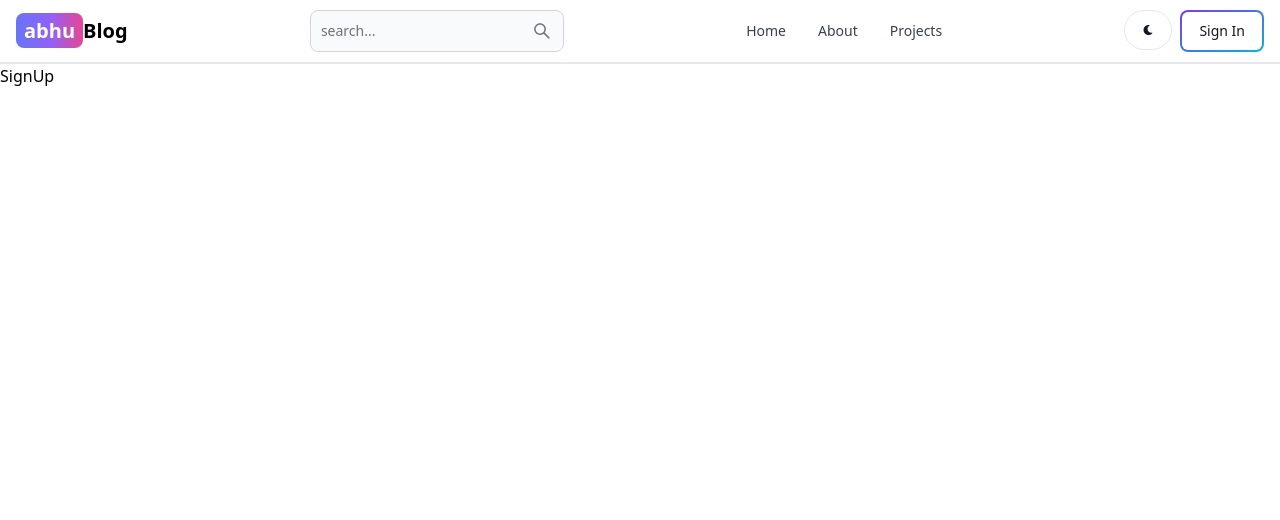
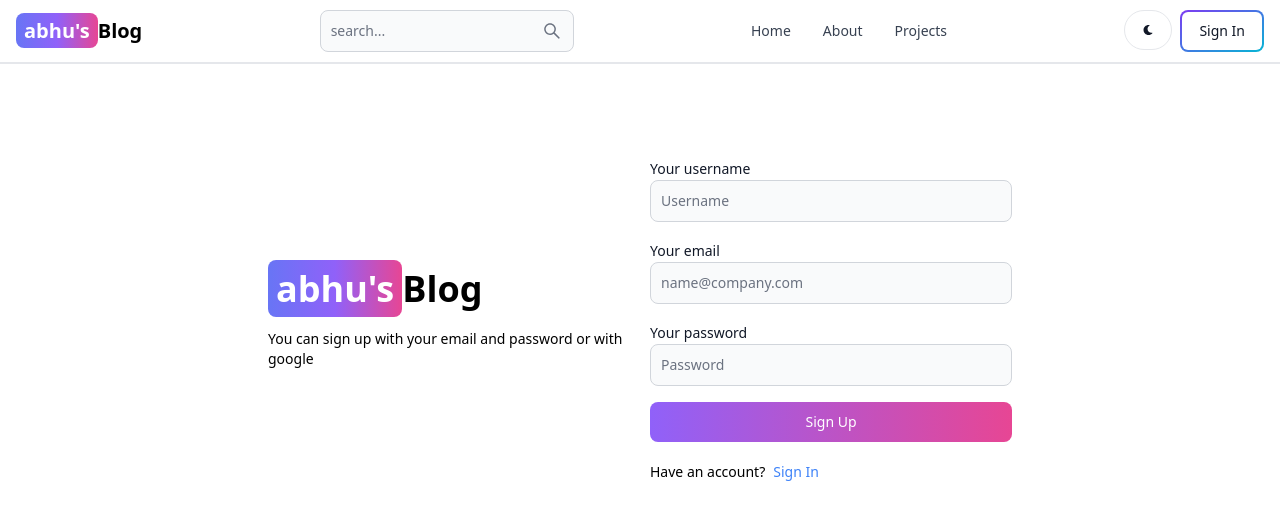
Before and after one commit to abhijith888/mern_blog, a React (Vite) app in the folder client/: page /sign-up in a window 1280 px wide. Shown: the top 520 px of the page. Built offline with nearby package versions, Linux system fonts and the light colour scheme.

Commit message:
complete sign up page ui

```diff
--- a/client/src/components/Header.jsx
+++ b/client/src/components/Header.jsx
@@ -10,7 +10,7 @@
       <Link  to="/" className='self-center whitespace-nowrap text-sm
       sm:text-xl font-semibold dark:text-white'>
       <span className='px-2 py-1 bg-gradient-to-r from-indigo-500
-      via-purple-500 to-pink-500 rounded-lg text-white'>abhu</span>
+      via-purple-500 to-pink-500 rounded-lg text-white'>abhu's</span>
       Blog
       </Link>
       <form>
--- a/client/src/pages/SignIn.jsx
+++ b/client/src/pages/SignIn.jsx
@@ -2,6 +2,6 @@
 
 export default function SignIn() {
   return (
-    <div>SignIn</div>
+   <div>SignIn</div>
   )
-}
+};
--- a/client/src/pages/SignUp.jsx
+++ b/client/src/pages/SignUp.jsx
@@ -1,7 +1,46 @@
+import { Button, Label, TextInput } from 'flowbite-react'
 import React from 'react'
+import { Link } from 'react-router-dom'
 
 export default function SignUp() {
   return (
-    <div>SignUp</div>
+    <div className='min-h-screen mt-20'>
+    <div className='flex p-3 max-w-3xl mx-auto flex-col md:flex-row md:items-center gap-5'>
+
+      <div className='flex-1'>
+      <Link  to="/" className=' font-bold dark:text-white text-4xl'>
+      <span className='px-2 py-1 bg-gradient-to-r from-indigo-500
+       via-purple-500 to-pink-500 rounded-lg text-white'>abhu's</span>
+      Blog
+      </Link>
+      <p className='text-sm mt-5'>
+        You can sign up with your email and password or with google
+      </p>
+      </div>
+
+      <div className='flex-1'>
+        <form className='flex flex-col gap-4'>
+        <div>
+          <Label  value='Your username'/>
+          <TextInput type='text' placeholder='Username' id='username'/>
+        </div>
+        <div>
+          <Label  value='Your email'/>
+          <TextInput type='text' placeholder='name@company.com' id='email'/>
+        </div>
+        <div>
+          <Label  value='Your password'/>
+          <TextInput type='text' placeholder='Password' id='password'/>
+        </div>
+        <Button gradientDuoTone='purpleToPink' type='submit'>Sign Up</Button>
+        </form>
+        <div className='flex gap-2 text-sm mt-5'>
+          <span> Have an account?</span>
+          <Link to="/sign-in" className='text-blue-500 hover:text-blue-700'>Sign In </Link>
+        </div>
+      </div>
+
+    </div>
+  </div>
   )
 }
```
